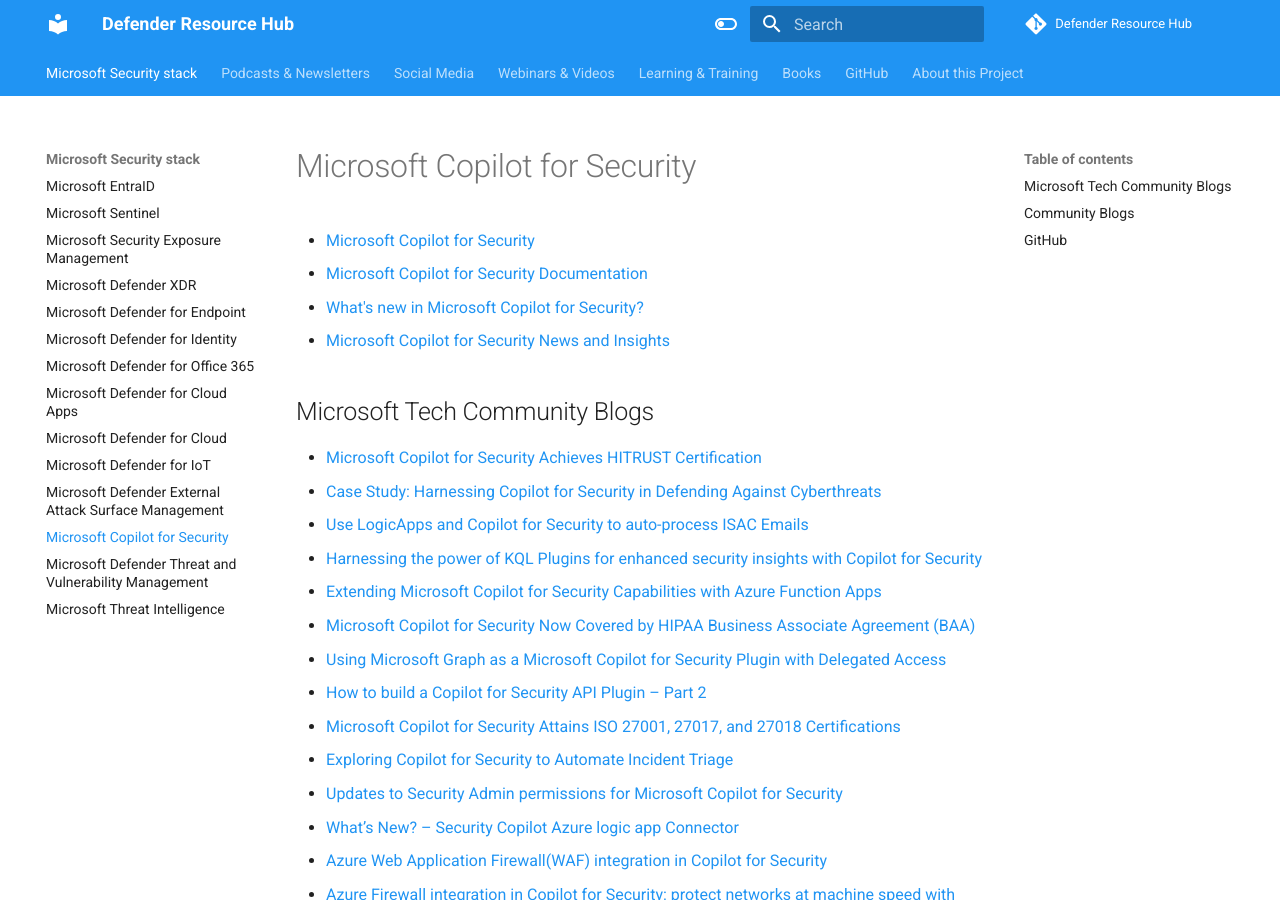
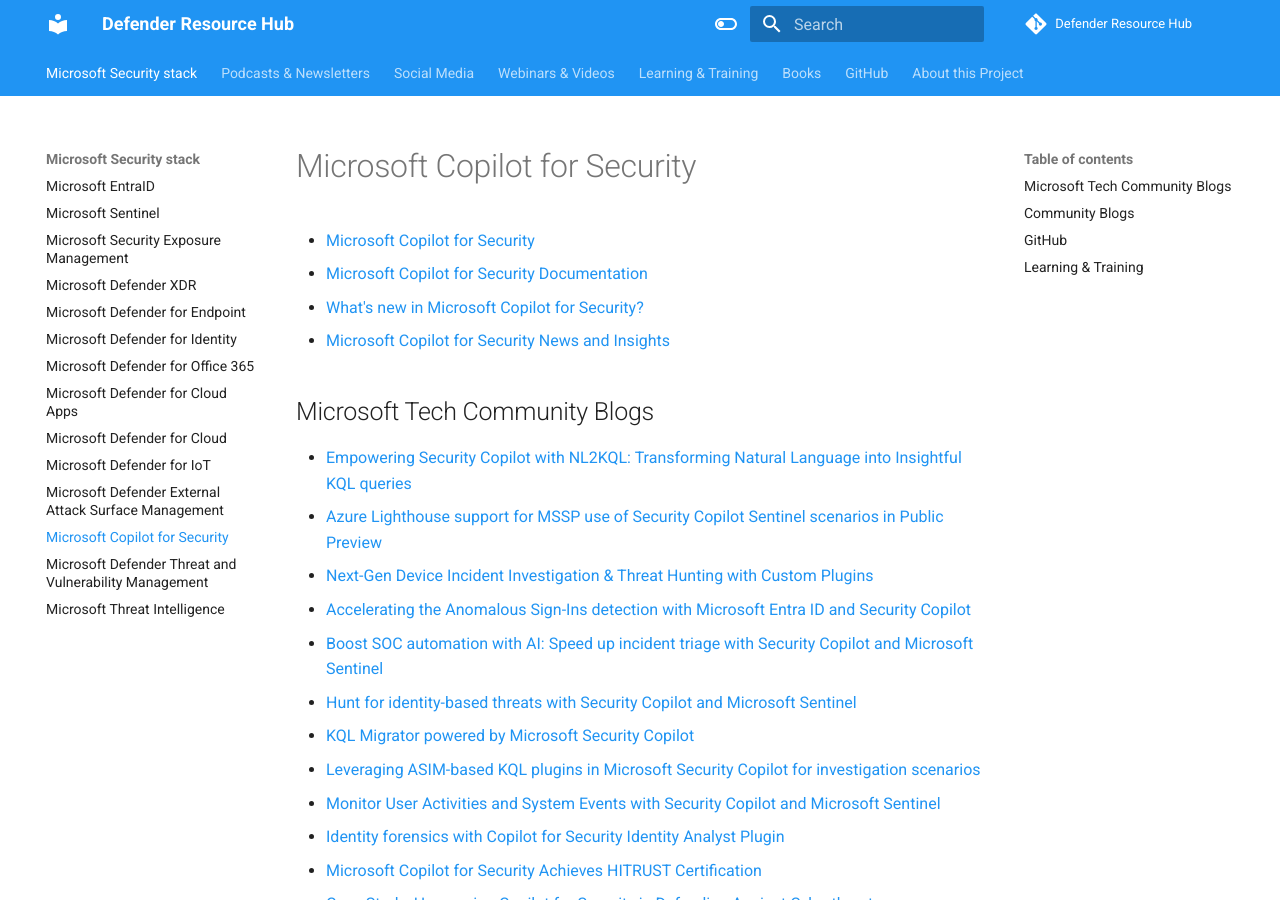
Before and after one commit to alexverboon/DefenderResourceHub, an MkDocs documentation site: the page built from docs/securitycopilot.md, in a window 1280 px wide and 900 px high. Built offline with MkDocs 1.6.1 and Material for MkDocs 9.7.7, drawn with Linux system fonts in a browser that asks for light colours; comment, search, counter and statistics services are not loaded; some of the changed text lies outside the part shown.

Commit message:
Security Copilot updates

```diff
--- a/docs/securitycopilot.md
+++ b/docs/securitycopilot.md
@@ -7,6 +7,16 @@
 
 ## Microsoft Tech Community Blogs
 
+- [Empowering Security Copilot with NL2KQL: Transforming Natural Language into Insightful KQL queries](https://techcommunity.microsoft.com/blog/securitycopilotblog/empowering-security-copilot-with-nl2kql-transforming-natural-language-into-insig/4388930)
+- [Azure Lighthouse support for MSSP use of Security Copilot Sentinel scenarios in Public Preview](https://techcommunity.microsoft.com/blog/securitycopilotblog/azure-lighthouse-support-for-mssp-use-of-security-copilot-sentinel-scenarios-in-/4384386)
+- [Next-Gen Device Incident Investigation & Threat Hunting with Custom Plugins](https://techcommunity.microsoft.com/blog/securitycopilotblog/next-gen-device-incident-investigation--threat-hunting-with-custom-plugins/4374397)
+- [Accelerating the Anomalous Sign-Ins detection with Microsoft Entra ID and Security Copilot](https://techcommunity.microsoft.com/blog/securitycopilotblog/accelerating-the-anomalous-sign-ins-detection-with-microsoft-entra-id-and-securi/4365435)
+- [Boost SOC automation with AI: Speed up incident triage with Security Copilot and Microsoft Sentinel](https://techcommunity.microsoft.com/blog/securitycopilotblog/boost-soc-automation-with-ai-speed-up-incident-triage-with-security-copilot-and-/4368798)
+- [Hunt for identity-based threats with Security Copilot and Microsoft Sentinel](https://techcommunity.microsoft.com/blog/securitycopilotblog/hunt-for-identity-based-threats-with-security-copilot-and-microsoft-sentinel/4366739)
+- [KQL Migrator powered by Microsoft Security Copilot](https://techcommunity.microsoft.com/blog/securitycopilotblog/kql-migrator-powered-by-microsoft-security-copilot/4358554)
+- [Leveraging ASIM-based KQL plugins in Microsoft Security Copilot for investigation scenarios](https://techcommunity.microsoft.com/blog/securitycopilotblog/leveraging-asim-based-kql-plugins-in-microsoft-security-copilot-for-investigatio/4357680)
+- [Monitor User Activities and System Events with Security Copilot and Microsoft Sentinel](https://techcommunity.microsoft.com/blog/securitycopilotblog/monitor-user-activities-and-system-events-with-security-copilot-and-microsoft-se/4303368)
+- [Identity forensics with Copilot for Security Identity Analyst Plugin](https://techcommunity.microsoft.com/blog/securitycopilotblog/identity-forensics-with-copilot-for-security-identity-analyst-plugin/4278180)
 - [Microsoft Copilot for Security Achieves HITRUST Certification](https://techcommunity.microsoft.com/t5/microsoft-security-copilot-blog/microsoft-copilot-for-security-achieves-hitrust-certification/ba-p/4262303)
 - [Case Study: Harnessing Copilot for Security in Defending Against Cyberthreats](https://techcommunity.microsoft.com/t5/microsoft-security-copilot-blog/case-study-harnessing-copilot-for-security-in-defending-against/ba-p/4251623)
 - [Use LogicApps and Copilot for Security to auto-process ISAC Emails](https://techcommunity.microsoft.com/t5/microsoft-security-copilot-blog/use-logicapps-and-copilot-for-security-to-auto-process-isac/ba-p/4243882)
@@ -63,9 +73,17 @@
 
 ## Community Blogs
 
+- [Team Copilot](https://teamcopilot.nl/)
 - [AI & Security: Introduction (Part 1)](https://emptydc.com/2024/10/10/ai-security-introduction-part-1/)
 - [How to onboard and getting started with Copilot for Security](https://jeffreyappel.nl/how-to-onboard-and-getting-started-with-copilot-for-security/)
 
 ## GitHub
 
 - [Microsoft Copilot For Security Community](https://github.com/Azure/Copilot-For-Security/)
+
+## Learning & Training
+
+- [Enhance security operations by using Microsoft Security Copilot](https://learn.microsoft.com/en-us/training/paths/security-copilot-and-ai/)
+- [Learn Live: Get started with Microsoft Copilot for Security](https://learn.microsoft.com/en-us/shows/learn-live/microsoft-copilot-for-security/)
+- [How to Become a Microsoft Security Copilot Ninja: The Complete Level 400 Training](https://techcommunity.microsoft.com/blog/securitycopilotblog/how-to-become-a-microsoft-security-copilot-ninja-the-complete-level-400-training/4106928)
+- [LinkedIn Learn - Security Copilot](https://www.linkedin.com/learning/topics/microsoft-security-copilot)
```
Also changed, not shown: docs/learn.md (+1 -0 lines).
